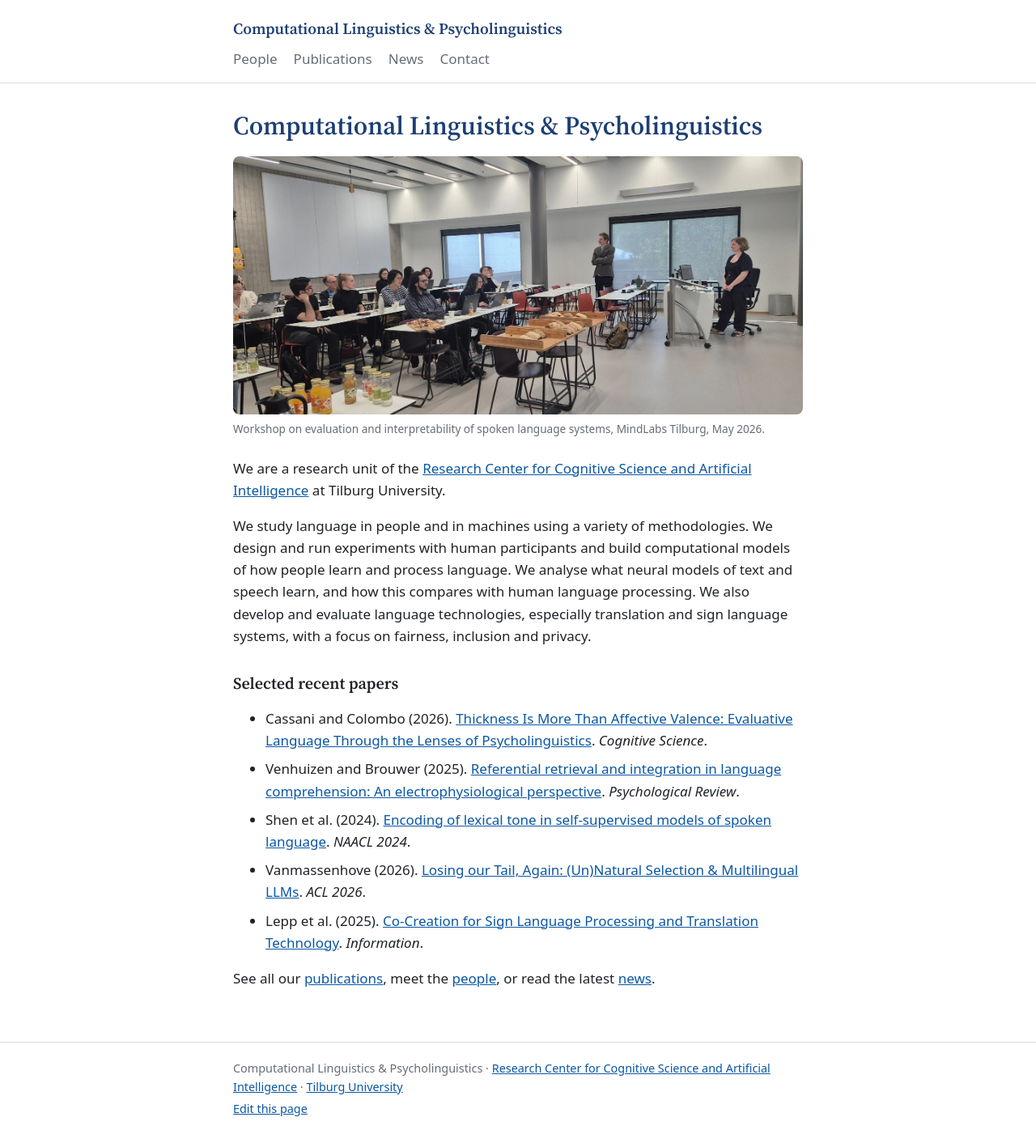
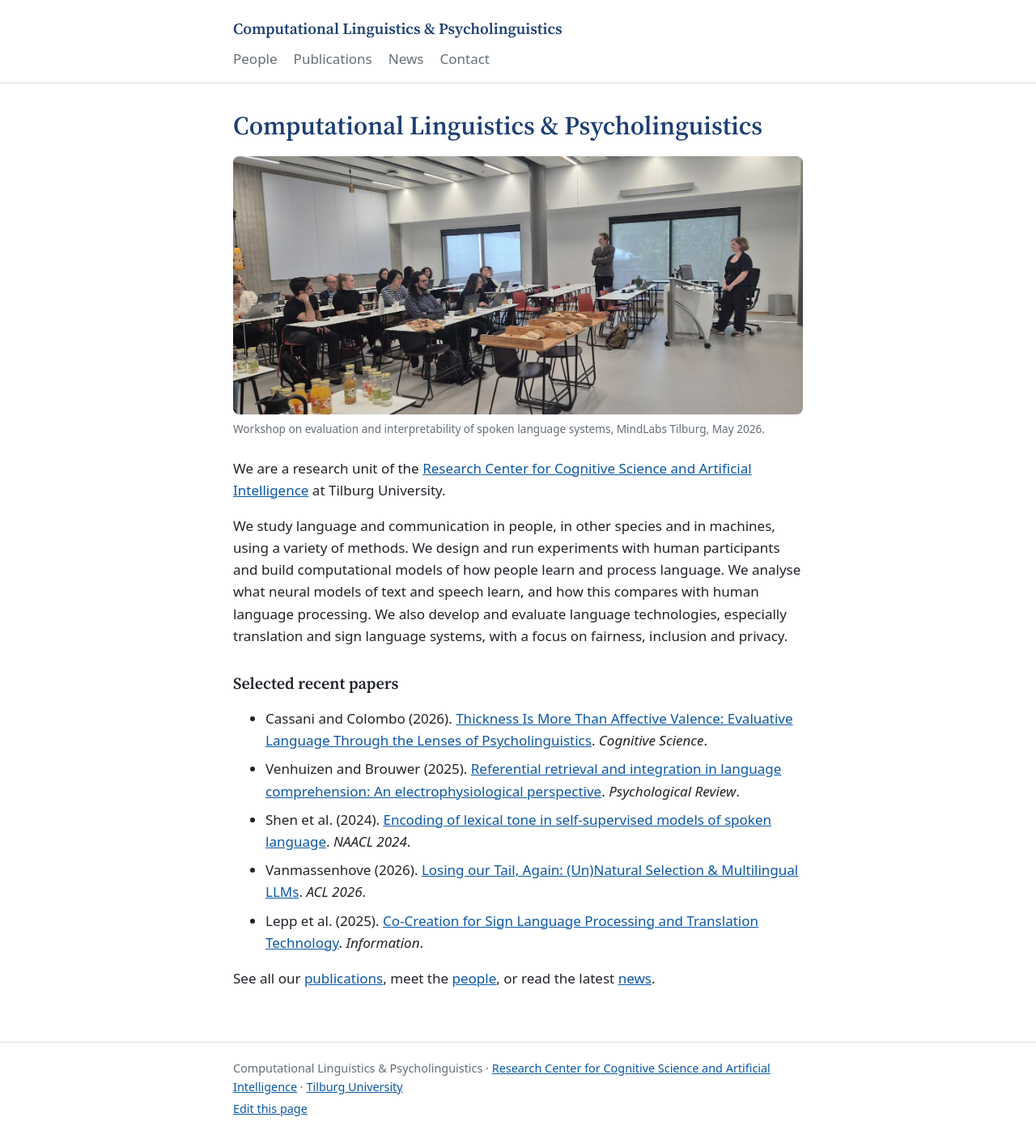
Before and after one commit to tcsai/language-computation, a Jekyll site: the page built from index.md, in a window 1280 px wide. Shown: the whole page at 81% size. Built offline with Jekyll 4.4.1, drawn with Linux system fonts in a browser that asks for light colours; our own code applies the rules of GitHub Pages for plain Markdown files.

Commit message:
Mention communication in other species in the research summary
Co-Authored-By: Claude Opus 5.5 <noreply@anthropic.com>

```diff
--- a/index.md
+++ b/index.md
@@ -11,7 +11,8 @@ We are a research unit of the
 [Research Center for Cognitive Science and Artificial Intelligence](https://www.tilburguniversity.edu/about/schools/tshd/departments/dca)
 at Tilburg University.
 
-We study language in people and in machines using a variety of methodologies. We design and run experiments with human
+We study language and communication in people, in other species and in
+machines, using a variety of methods. We design and run experiments with human
 participants and build computational models of how people learn and process
 language. We analyse what neural models of text and speech learn, and how this
 compares with human language processing. We also develop and evaluate
```
